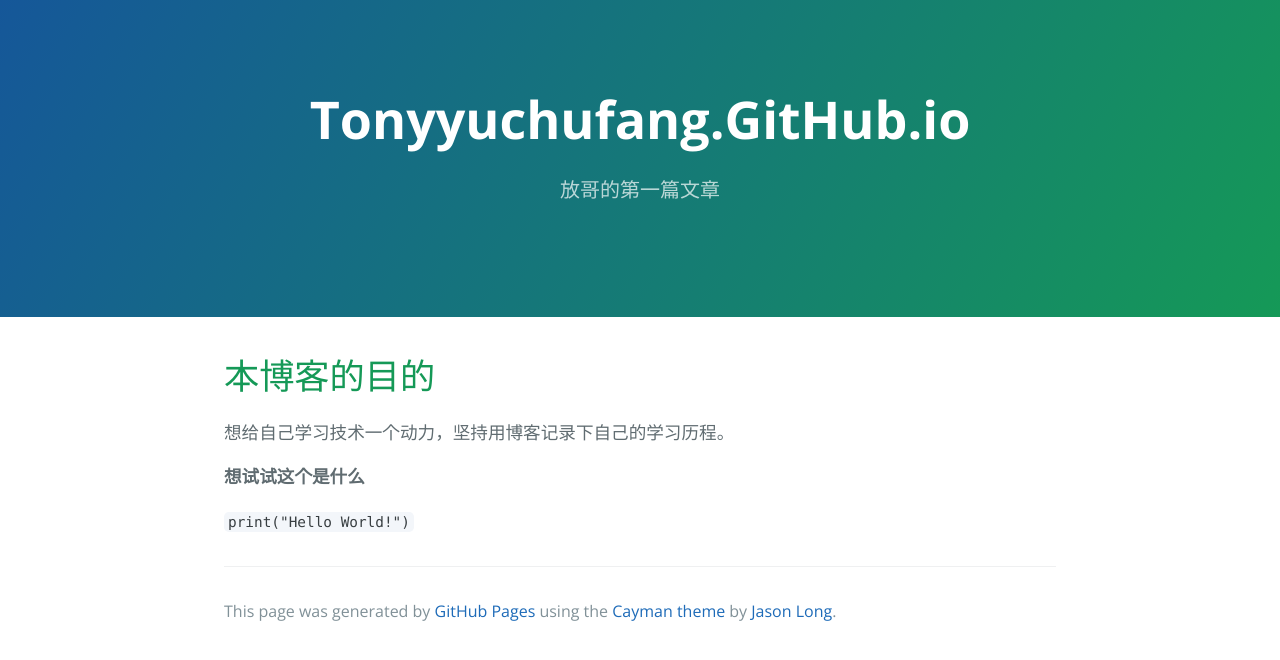
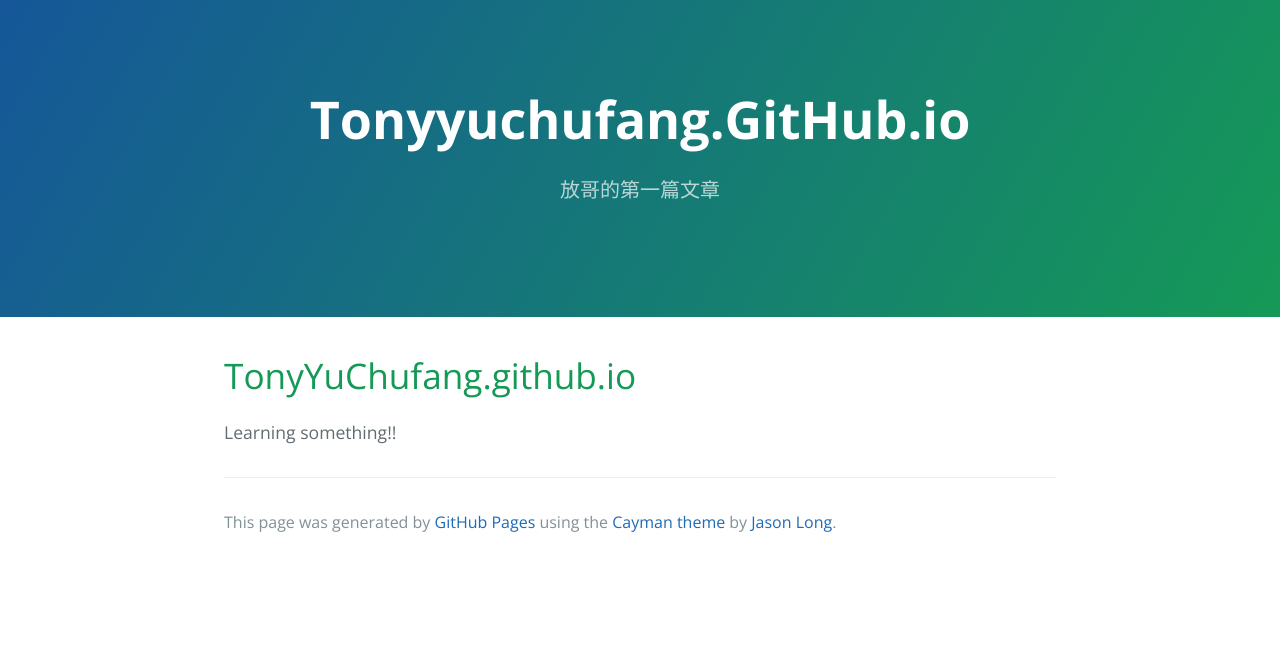
Before and after one commit to TonyYuChufang/TonyYuChufang.github.io, a plain HTML site: page index.html in a window 1280 px wide. Drawn offline with nearby package versions, Linux system fonts and the light colour scheme.

Commit message:
Replace master branch with page content via GitHub

```diff
--- a/index.html
+++ b/index.html
@@ -17,13 +17,9 @@
 
     <section class="main-content">
       <h1>
-<a id="本博客的目的" class="anchor" href="#%E6%9C%AC%E5%8D%9A%E5%AE%A2%E7%9A%84%E7%9B%AE%E7%9A%84" aria-hidden="true"><span aria-hidden="true" class="octicon octicon-link"></span></a>本博客的目的</h1>
+<a id="tonyyuchufanggithubio" class="anchor" href="#tonyyuchufanggithubio" aria-hidden="true"><span aria-hidden="true" class="octicon octicon-link"></span></a>TonyYuChufang.github.io</h1>
 
-<p>想给自己学习技术一个动力，坚持用博客记录下自己的学习历程。</p>
-
-<p><strong>想试试这个是什么</strong></p>
-
-<p><code>print("Hello World!")</code></p>
+<p>Learning something!!</p>
 
       <footer class="site-footer">
 
--- a/params.json
+++ b/params.json
@@ -1,6 +1,6 @@
 {
   "name": "Tonyyuchufang.GitHub.io",
   "tagline": "放哥的第一篇文章",
-  "body": "# 本博客的目的\r\n  想给自己学习技术一个动力，坚持用博客记录下自己的学习历程。\r\n\r\n**想试试这个是什么**\r\n\r\n\r\n`print(\"Hello World!\")`",
+  "body": "# TonyYuChufang.github.io\r\n\r\nLearning something!!\r\n",
   "note": "Don't delete this file! It's used internally to help with page regeneration."
 }
```
